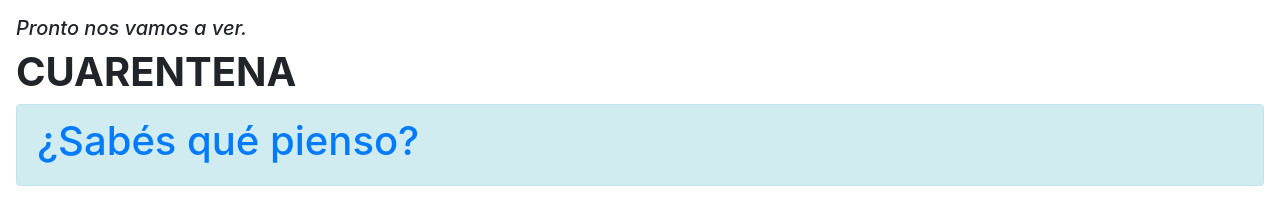
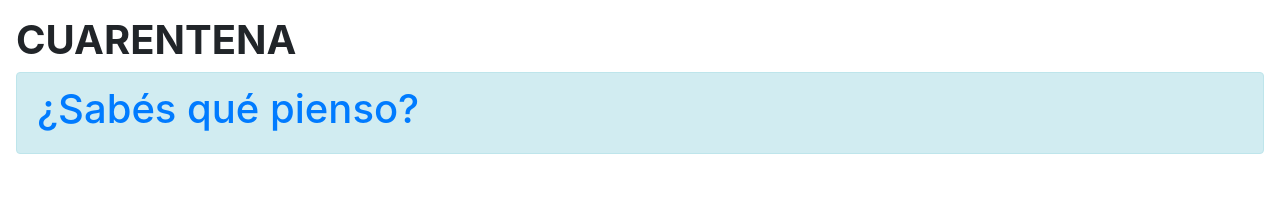
Before and after one commit to Florigarola/florigarola.github.io, a plain HTML site: page Actividad-1/index.html in a window 1280 px wide. Drawn offline with nearby package versions, Linux system fonts and the light colour scheme.

Commit message:
Update index.html

```diff
--- a/Actividad-1/index.html
+++ b/Actividad-1/index.html
@@ -7,8 +7,6 @@
   </head>
   <body class="p-3">
   <!-- v -->
-<h5><em>Pronto nos vamos a ver.</em></h5>
-
 <h1><strong>CUARENTENA</strong></h1>
 
 <div class="alert alert-info">
```
